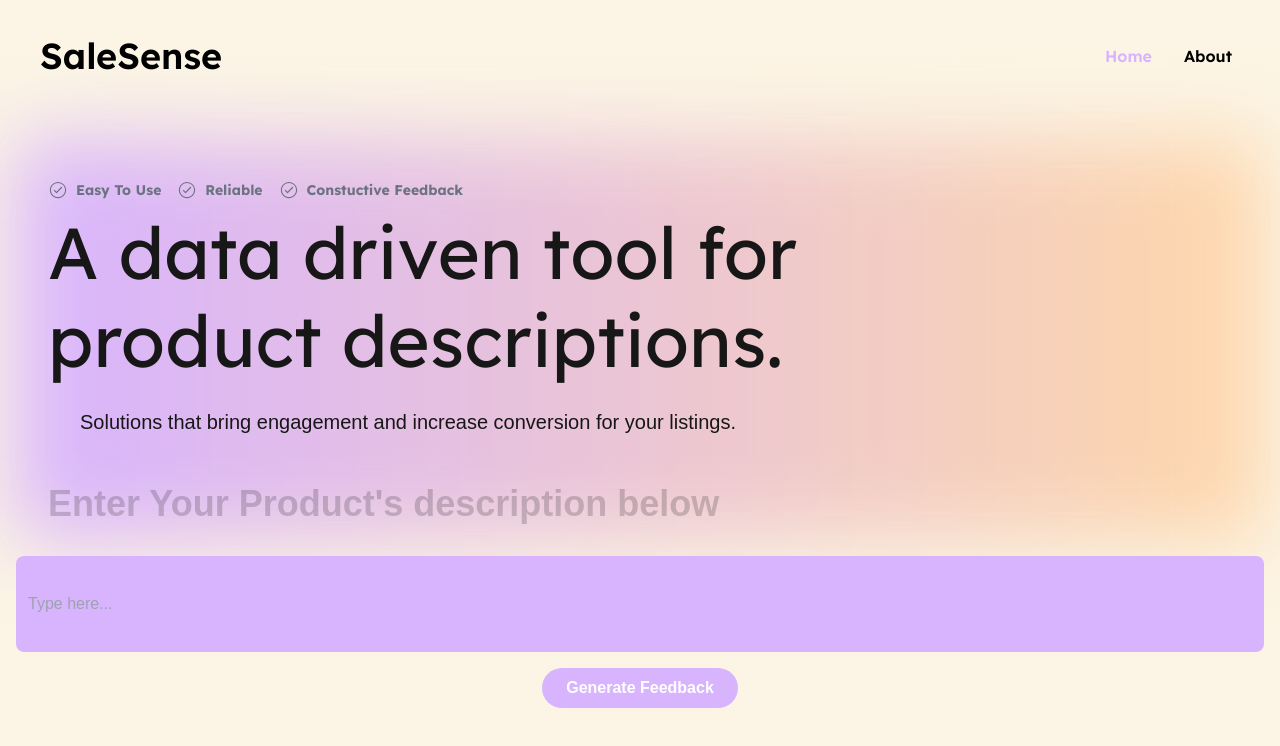
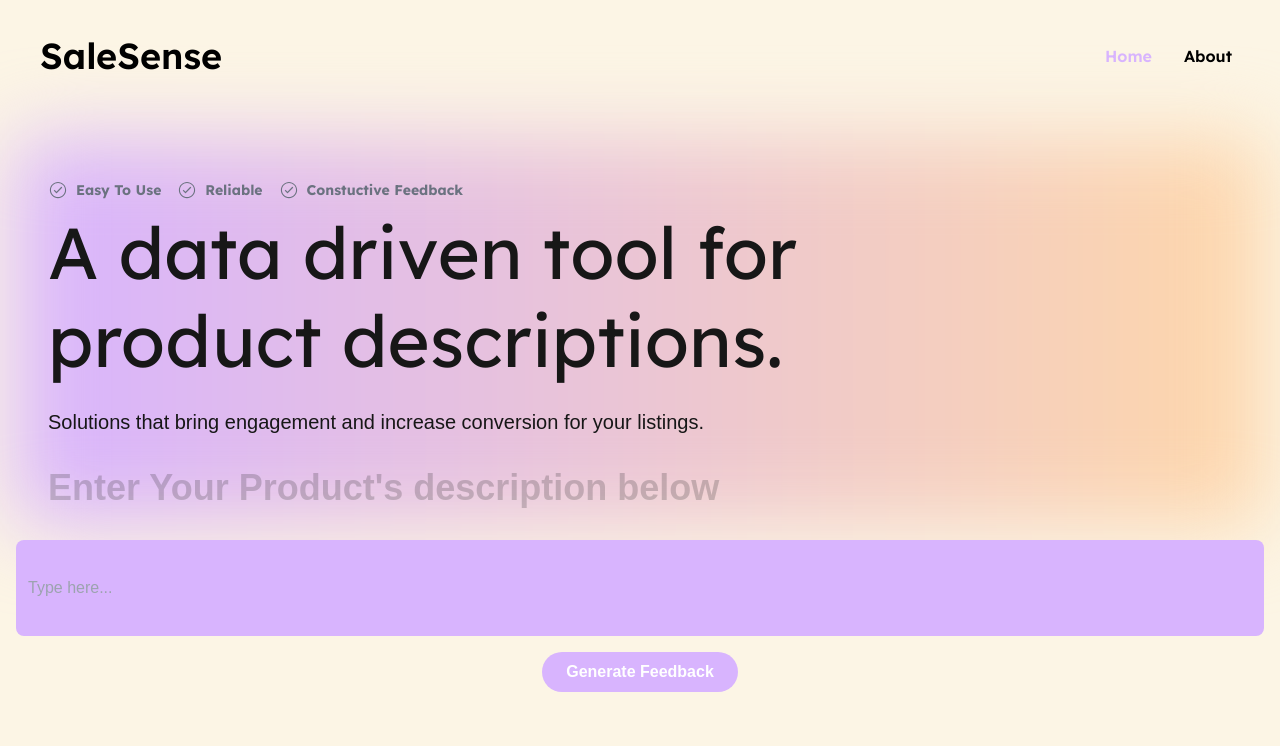
Before and after one commit to atharvanev/salesense, a Next.js app: page / in a window 1280 px wide. Shown: the top 746 px of the page. Built offline with nearby package versions, Linux system fonts and the light colour scheme.

Commit message:
added proper padding

```diff
--- a/src/pages/index.js
+++ b/src/pages/index.js
@@ -27,7 +27,7 @@ const Home = () => {
               </div>
               <div className="text-7xl font-Lexend">A data driven tool for</div>
               <div className="text-7xl font-Lexend">product descriptions.</div>
-              <div className="text-xl m-4 p-4">
+              <div className="text-xl mt-4  pt-4">
                 Solutions that bring engagement and increase conversion for your
                 listings.
               </div>
```
